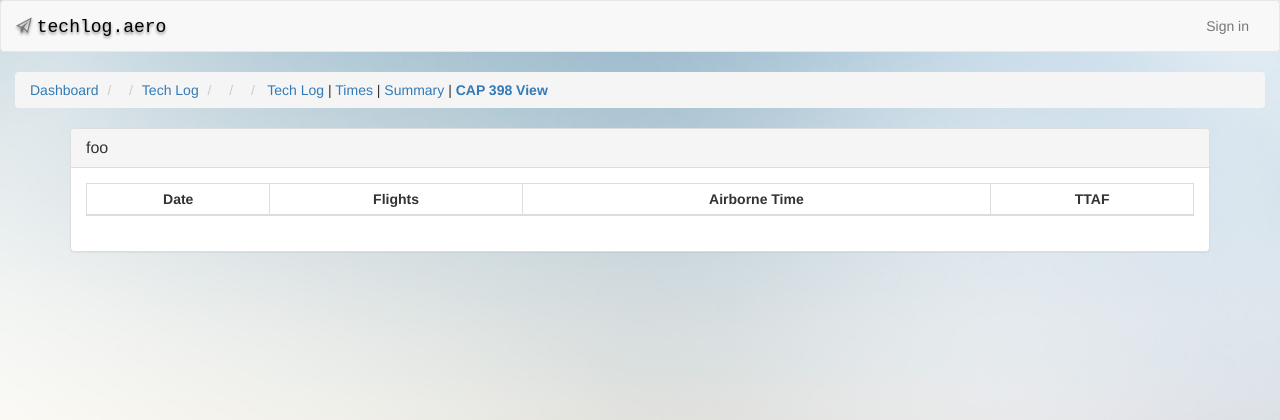
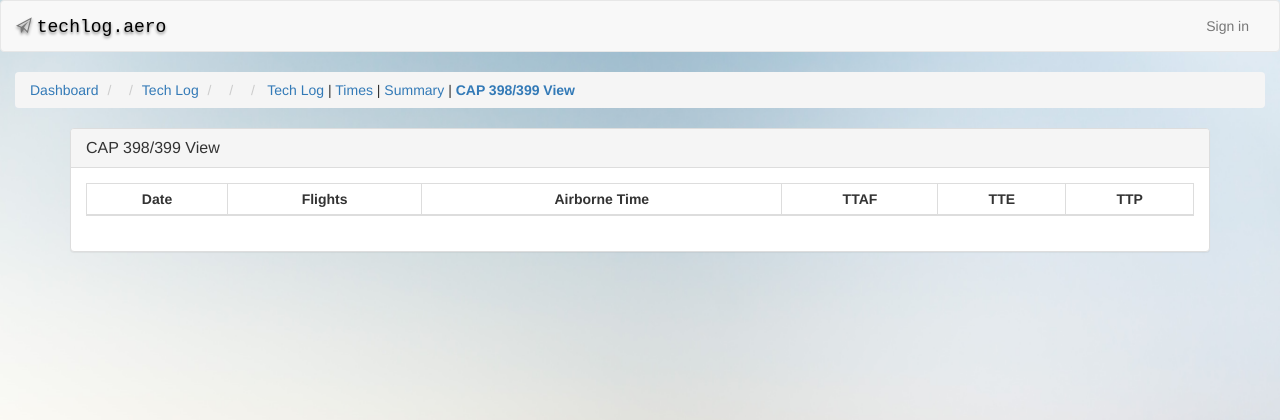
Before and after one commit to leepgent/techlog, a Django app: template log/templates/log/techlogentry_cap398.html in a window 1280 px wide. Shown: the top 420 px of the page. Run offline with Django 3.2, Linux system fonts and the light colour scheme; the template is opened without the code that fills it, so the values that code supplies are empty; parts of the project's set-up code (start-up, migrations or seed data) failed here and were passed over; some libraries are stand-ins or nearby versions; some web fonts are replaced.

Commit message:
Added CAP 399 view. Implements #2.

```diff
--- a/log/templates/log/techlogentry_cap398.html
+++ b/log/templates/log/techlogentry_cap398.html
@@ -16,7 +16,7 @@
                 <a href="{% url "techlogentrylist_by_date" aeroplane.registration date|date:"Y" date|date:"n" %}">Tech Log</a> |
                 <a href="{% url "techlogentrylist_technical" aeroplane.registration date|date:"Y" date|date:"n" %}">Times</a> |
                 <a href="{% url "log_month_summary" aeroplane.registration date|date:"Y" date|date:"n" %}">Summary</a> |
-                <strong><a href="{% url "cap398_by_date" aeroplane.registration date|date:"Y" date|date:"n" %}">CAP 398 View</a></strong>
+                <strong><a href="{% url "cap398_by_date" aeroplane.registration date|date:"Y" date|date:"n" %}">CAP 398/399 View</a></strong>
             </li>
 
         </ol>
@@ -28,7 +28,7 @@
 
             <div class="panel panel-default">
                 <div class="panel-heading">
-                    <h3 class="panel-title">foo</h3>
+                    <h3 class="panel-title">CAP 398/399 View</h3>
                 </div>
                 <div class="panel-body">
                     <div class="table-responsive">
@@ -39,6 +39,8 @@
                                 <th>Flights</th>
                                 <th>Airborne Time</th>
                                 <th>TTAF</th>
+                                <th>TTE</th>
+                                <th>TTP</th>
                             </tr>
                             </thead>
                             <tbody>
@@ -48,6 +50,8 @@
                                     <td>{{ entry.flight_count }}</td>
                                     <td>{{ entry.total_airborne }}</td>
                                     <td>{{ entry.ttaf|humanise_longhours }}</td>
+                                    <td>{{ entry.tte|humanise_longhours }}</td>
+                                    <td>{{ entry.ttp|humanise_longhours }}</td>
                                 </tr>
                             {% endfor %}
                             </tbody>
--- a/log/templates/log/techlogentry_list.html
+++ b/log/templates/log/techlogentry_list.html
@@ -19,7 +19,7 @@
                 <strong><a href="{% url "techlogentrylist_by_date" aeroplane.registration date|date:"Y" date|date:"n" %}">Tech Log</a></strong> |
                 <a href="{% url "techlogentrylist_technical" aeroplane.registration date|date:"Y" date|date:"n" %}">Times</a> |
                 <a href="{% url "log_month_summary" aeroplane.registration date|date:"Y" date|date:"n" %}">Summary</a> |
-                <a href="{% url "cap398_by_date" aeroplane.registration date|date:"Y" date|date:"n" %}">CAP 398 View</a>
+                <a href="{% url "cap398_by_date" aeroplane.registration date|date:"Y" date|date:"n" %}">CAP 398/399 View</a>
             </li>
         </ol>
     </div>
--- a/log/templates/log/techlogentry_list_technical.html
+++ b/log/templates/log/techlogentry_list_technical.html
@@ -19,7 +19,7 @@
                 <a href="{% url "techlogentrylist_by_date" aeroplane.registration date|date:"Y" date|date:"n" %}">Tech Log</a> |
                 <strong><a href="{% url "techlogentrylist_technical" aeroplane.registration date|date:"Y" date|date:"n" %}">Times</a></strong> |
                 <a href="{% url "log_month_summary" aeroplane.registration date|date:"Y" date|date:"n" %}">Summary</a> |
-                <a href="{% url "cap398_by_date" aeroplane.registration date|date:"Y" date|date:"n" %}">CAP 398 View</a>
+                <a href="{% url "cap398_by_date" aeroplane.registration date|date:"Y" date|date:"n" %}">CAP 398/399 View</a>
             </li>
 
         </ol>
--- a/log/templates/log/techlogentry_month_summary.html
+++ b/log/templates/log/techlogentry_month_summary.html
@@ -16,7 +16,7 @@
                 <a href="{% url "techlogentrylist_by_date" aeroplane.registration date|date:"Y" date|date:"n" %}">Tech Log</a> |
                 <a href="{% url "techlogentrylist_technical" aeroplane.registration date|date:"Y" date|date:"n" %}">Times</a> |
                 <strong><a href="{% url "log_month_summary" aeroplane.registration date|date:"Y" date|date:"n" %}">Summary</a></strong> |
-                <a href="{% url "cap398_by_date" aeroplane.registration date|date:"Y" date|date:"n" %}">CAP 398 View</a>
+                <a href="{% url "cap398_by_date" aeroplane.registration date|date:"Y" date|date:"n" %}">CAP 398/399 View</a>
             </li>
 
         </ol>
```
Also changed, not shown: log/views.py (+8 -0 lines).
